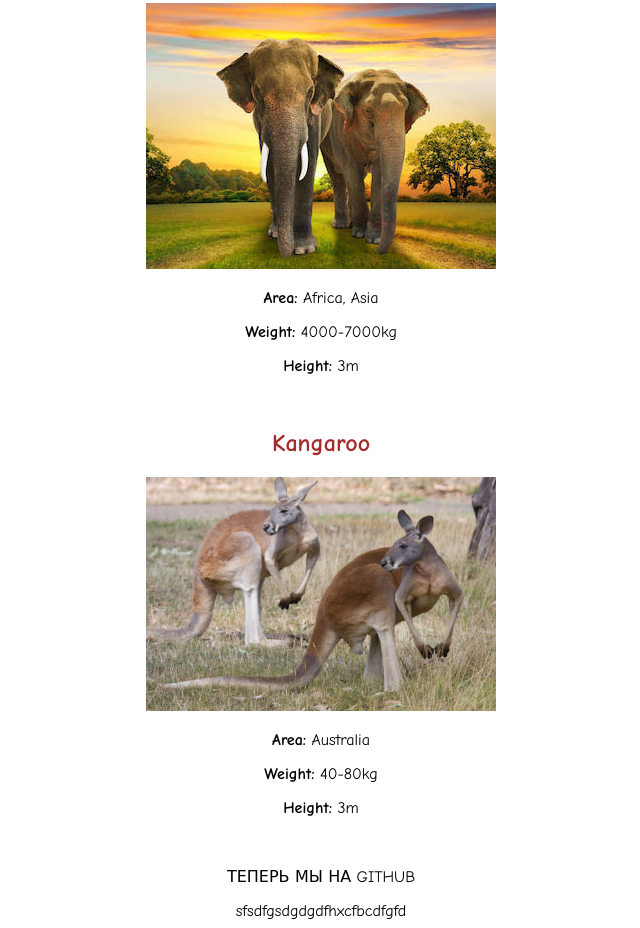
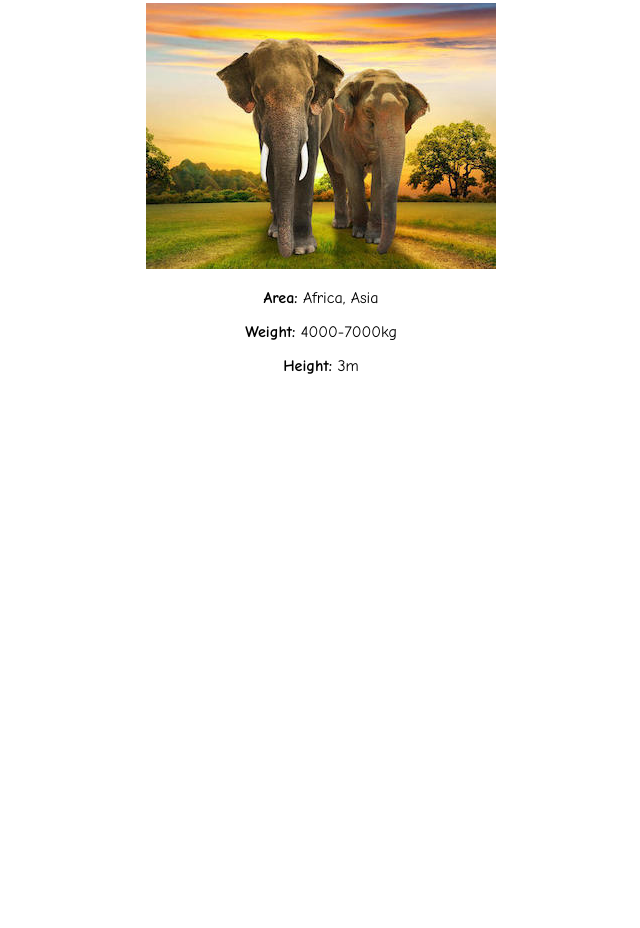
Before and after one commit to Un4ro/wild_animals, a plain HTML site: page index.html in a window 1280 px wide. Shown: the part 796-1724 px from the top of the page, without its empty margins (319-959 px from the left). After the commit the page ends 1213 px from the top, so only its background shows below. Drawn offline with Linux system fonts and the light colour scheme.

Commit message:
Проверка git stash

```diff
--- a/index.html
+++ b/index.html
@@ -37,14 +37,5 @@
     <p><b>Height:</b> 3m</p>
     <br>
 
-	<h2 style="color:brown">Kangaroo</h2>
-    <img width=350px src="pictures/Kangaroo.jpg">
-    <p><b>Area:</b> Australia</p>
-    <p><b>Weight:</b> 40-80kg</p>
-    <p><b>Height:</b> 3m</p>
-    <br>
-	<p>ТЕПЕРЬ МЫ НА GITHUB</p>
-
-	sfsdfgsdgdgdfhxcfbcdfgfd
   </body>
 </html>
```
